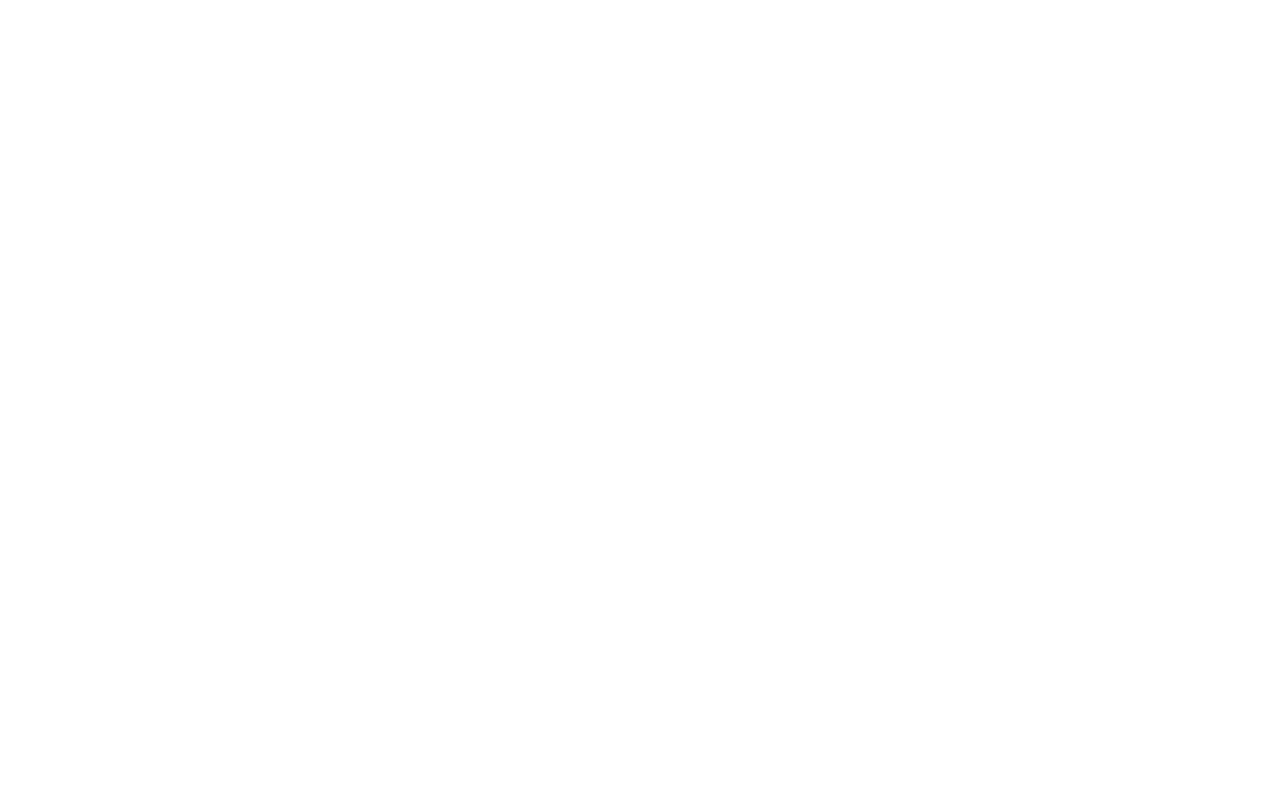
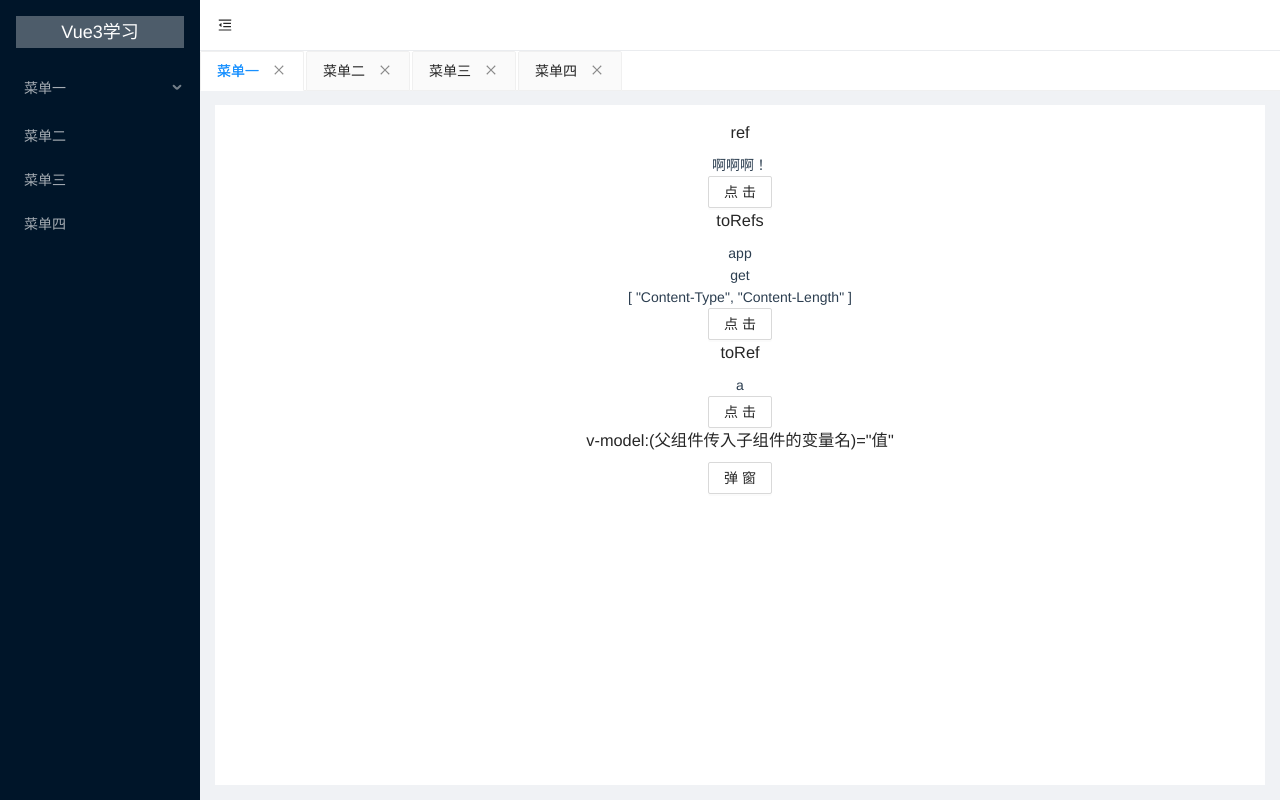
Before and after one commit to xs-jie/vue3_study, a Vue app: page /home/content4 in a window 1280 px wide. Before the commit this address had no page. Built offline with nearby package versions, Linux system fonts and the light colour scheme.

Commit message:
XSJ-2022.11.10-【content4】

```diff
--- a/src/business/getMenuData.ts
+++ b/src/business/getMenuData.ts
@@ -33,6 +33,12 @@
       key: '3',
       path: 'content3',
       icon: 'icon3'
+    },
+    {
+      name: '菜单四',
+      key: '4',
+      path: 'content4',
+      icon: 'icon4'
     }
   ]
 }
--- a/src/router/index.ts
+++ b/src/router/index.ts
@@ -25,6 +25,11 @@
         path: 'content3',
         name: 'Content3',
         component: () => import('@/views/Content3.vue')
+      },
+      {
+        path: 'content4',
+        name: 'Content4',
+        component: () => import('@/views/Content4.vue')
       }
     ]
   },
--- /dev/null
+++ b/src/views/Content4.vue
@@ -0,0 +1,58 @@
+<template>
+  <h1>ref</h1>
+  <div>
+    {{ va }}
+  </div>
+  <a-button @click="changeVa">点击</a-button>
+  <h1>toRefs</h1>
+  <div>{{ name }}</div>
+  <div>{{ method }}</div>
+  <div>{{ headers }}</div>
+  <a-button @click="changeApp">点击</a-button>
+  <h1>toRef</h1>
+  <div>{{ _a }}</div>
+  <a-button @click="change_a">点击</a-button>
+  <h1>v-model:(父组件传入子组件的变量名)="值"</h1>
+  <a-button @click="visible = true">弹窗</a-button>
+  <modal1 v-model:visible="visible"></modal1>
+</template>
+
+<script setup>
+import { ref, reactive, toRefs, toRef } from 'vue'
+import modal1 from '@/views/modal/modal1.vue'
+
+const visible = ref(false)
+
+const va = ref('啊啊啊！')
+const app = reactive({
+  name: 'app',
+  method: 'get',
+  headers: ['Content-Type', 'Content-Length'],
+})
+
+const obj = reactive({
+  a: 'a',
+  b: 'b',
+})
+
+const _a = toRef(obj, 'a')
+
+const { name, method, headers } = toRefs(app)
+
+const changeVa = () => {
+  va.value += '!'
+}
+
+const change_a = () => {
+  obj.a += 'a'
+}
+
+const changeApp = () => {
+  app.name += 'app'
+  app.method += 't'
+  app.headers.push('newValue')
+}
+</script>
+
+<style lang="less" scoped>
+</style>
--- a/src/views/Dome.vue
+++ b/src/views/Dome.vue
@@ -26,7 +26,7 @@
 const data = reactive({
   name: 'xsj',
   age: 23,
-  job: '前端开发工程师'
+  job: '前端开发工程师',
 })
 
 let count = ref(1)
@@ -37,7 +37,7 @@
 
 const { name, age, job } = toRefs(data)
 
-/* methods配置在vue3中的写法 */
+/* methods配置中的方法在vue3中的写法 */
 const changeAge = () => {
   console.log('我是changeAge')
   // age.value += 1
@@ -65,19 +65,19 @@
 const props = defineProps({
   message: {
     type: String,
-    default: '没有传message'
+    default: '没有传message',
   },
   message2: {
     type: String,
-    default: ''
-  }
+    default: '',
+  },
 })
 
 // const props2 = defineProps(['message2'])
 
 /* 子组件给父组件发送emit事件，使用defineEmits Api */
-const emit = defineEmits(['abc'])
-
+const emit = defineEmits(['abc']) /* 数组中放自定义事件名 */
+/* 调用自定义事件 */
 const close = () => {
   emit('abc', '898')
 }
@@ -110,7 +110,7 @@
 defineExpose({
   ...toRefs(data),
   count,
-  changeName
+  changeName,
 })
 </script>
 
--- a/src/views/dray.vue
+++ b/src/views/dray.vue
@@ -1,8 +1,8 @@
 <!--
  * @Author: xsj 13592841305@163.com
  * @Date: 2022-09-30 00:01:58
- * @LastEditors: xsj 13592841305@163.com
- * @LastEditTime: 2022-09-30 00:05:57
+ * @LastEditors: zhuyijing zhuyijing@yihuosoft.com
+ * @LastEditTime: 2022-11-10 12:11:25
  * @FilePath: \vue3_study\src\views\dray.vue
  * @Description:
  *
@@ -31,16 +31,15 @@
 const enterIndex = ref('')
 let list = reactive([
   {
-    label: '列表1'
+    label: '列表1',
   },
   {
-    label: '列表2'
+    label: '列表2',
   },
   {
-    label: '列表3'
-  }
+    label: '列表3',
+  },
 ])
-
 
 const dragstart = (index) => {
   dragIndex.value = index
--- /dev/null
+++ b/src/views/modal/modal1.vue
@@ -0,0 +1,30 @@
+<template>
+  <a-modal
+    :visible="visible"
+    title="vue3中使用vue2中(.sync)的方法"
+    @ok="handleOk"
+    @cancel="handleCancel"
+  ></a-modal>
+</template>
+
+<script setup>
+const pros = defineProps({
+  visible: {
+    type: Boolean,
+    default: false,
+  },
+})
+
+/* 使用（'update: 父组件传入变量'）当作自定义事件名称 */
+const emits = defineEmits(['update:visible'])
+
+const handleCancel = () => {
+  emits('update:visible', false)
+}
+const handleOk = () => {
+  console.log('ok')
+}
+</script>
+
+<style lang="less" scoped>
+</style>
```
Also changed, not shown: src/components/Menu.vue (+15 -8 lines).
